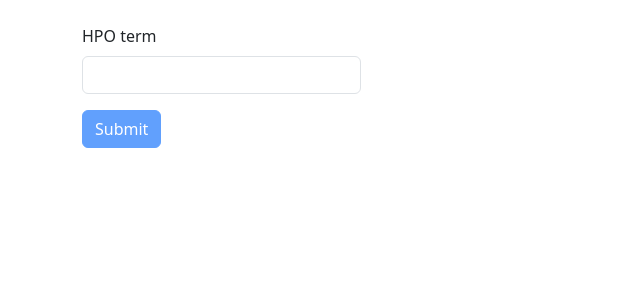
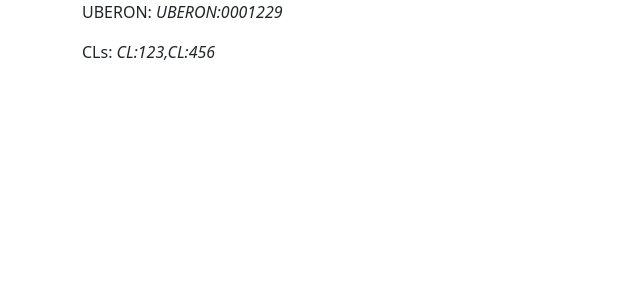
Before and after one commit to P2GX/hpo2hra, an Angular app: page / in a window 1280 px wide. Shown: the top 300 px of the page, without its empty margins (0-640 px from the left). Built offline with nearby package versions, Linux system fonts and the light colour scheme.

Commit message:
Show HRA example

```diff
--- a/src/app/app.html
+++ b/src/app/app.html
@@ -1,6 +1,6 @@
 <main class="container">
   <div class="col-3">
-    <app-hpo-input-form />
+    <app-hra-example></app-hra-example>
   </div>
 </main>
 
--- a/src/app/app.ts
+++ b/src/app/app.ts
@@ -1,10 +1,11 @@
 import { Component, signal } from '@angular/core';
 import { RouterOutlet } from '@angular/router';
 import HpoInputFormComponent from './hpo-input-form/hpo-input-form';
+import { HraExample } from "./hra-example/hra-example";
 
 @Component({
   selector: 'app-root',
-  imports: [RouterOutlet, HpoInputFormComponent],
+  imports: [RouterOutlet, HpoInputFormComponent, HraExample],
   templateUrl: './app.html',
   styleUrl: './app.css'
 })
--- a/src/app/hra-example/hra-example.html
+++ b/src/app/hra-example/hra-example.html
@@ -1 +1,6 @@
-<p>hra-example works!</p>
+<p>
+  UBERON: <em>{{ uberon() }}</em>
+</p>
+<p>
+  CLs: <em>{{ cellStructures() }}</em>
+</p>
--- a/src/app/hra-example/hra-example.ts
+++ b/src/app/hra-example/hra-example.ts
@@ -1,4 +1,4 @@
-import { Component } from '@angular/core';
+import { Component, input } from '@angular/core';
 
 @Component({
   selector: 'app-hra-example',
@@ -7,5 +7,9 @@ import { Component } from '@angular/core';
   styleUrl: './hra-example.css',
 })
 export class HraExample {
+  // E.g. `UBERON:0001229` for renal corpuscle
+  uberon = input<string>("UBERON:0001229");
 
+  // An array with Cell ontology CURIEs for highlighting the illustration substructures.
+  cellStructures = input<string[]>(["CL:123", "CL:456"]);
 }
```
